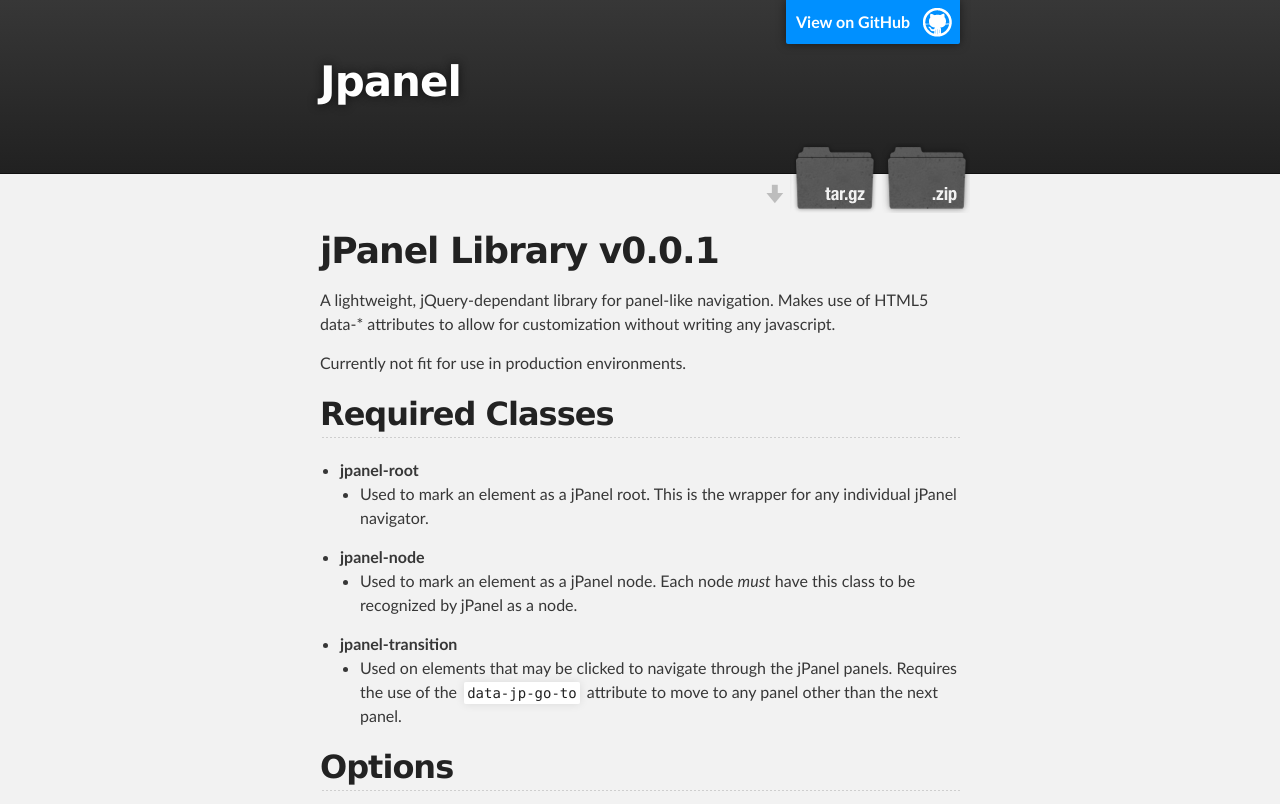
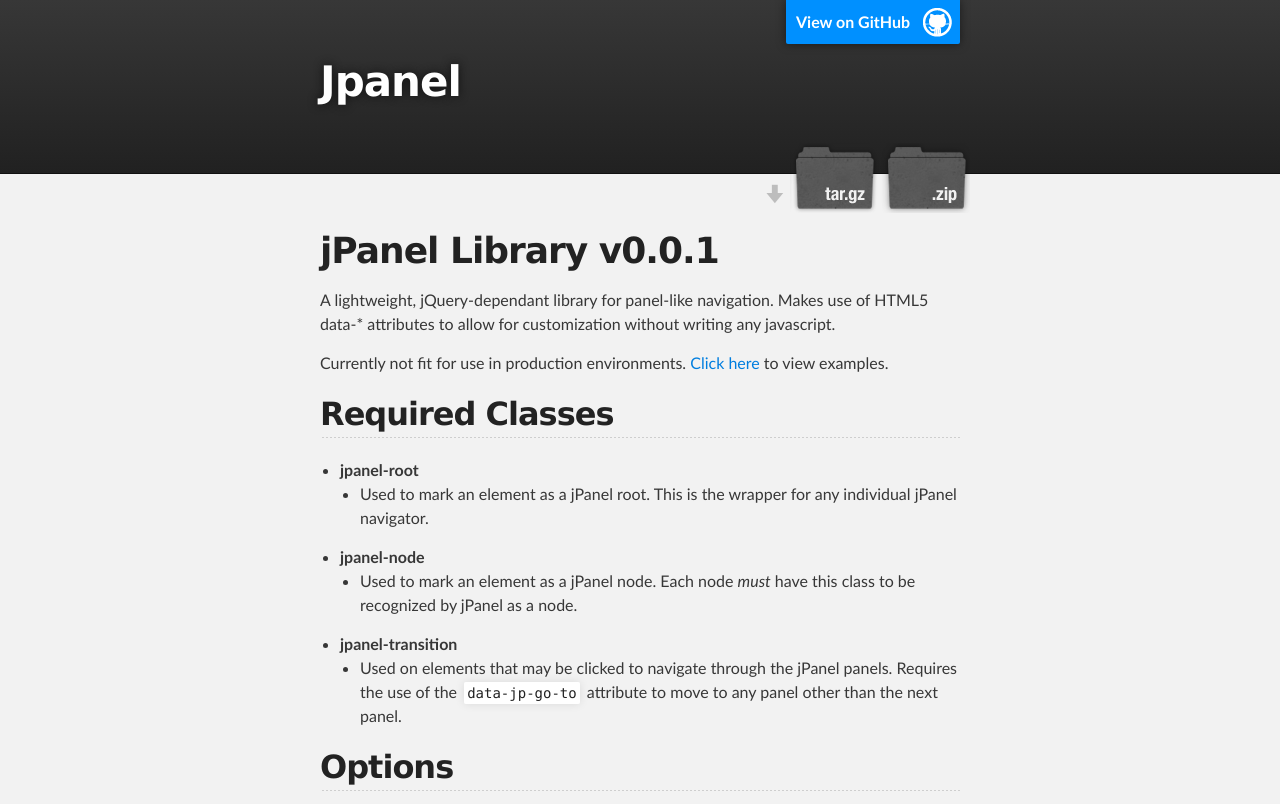
Before and after one commit to jperezov/jpanel, a website: page index.html in a window 1280 px wide. Shown: the top 804 px of the page. Drawn offline with Linux system fonts and the light colour scheme.

Commit message:
Attempt at adding examples to github pages.

```diff
--- a/index.html
+++ b/index.html
@@ -36,7 +36,7 @@
 
 <p>A lightweight, jQuery-dependant library for panel-like navigation. Makes use of HTML5 data-* attributes to allow for customization without writing any javascript.</p>
 
-<p>Currently not fit for use in production environments.</p>
+<p>Currently not fit for use in production environments. <a href="/examples">Click here</a> to view examples.</p>
 
 <h2>
 <a id="required-classes" class="anchor" href="#required-classes" aria-hidden="true"><span class="octicon octicon-link"></span></a>Required Classes</h2>
```
